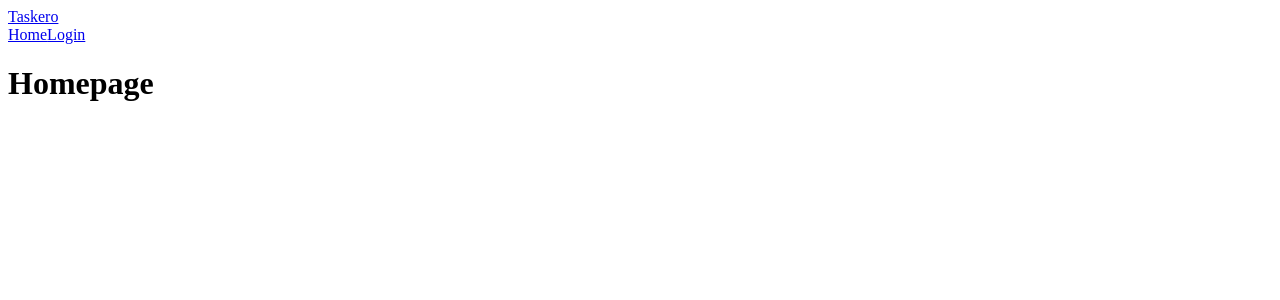
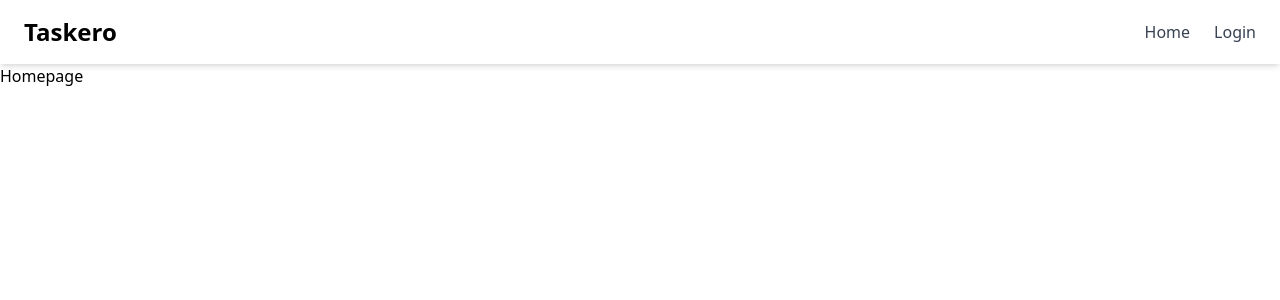
Before and after one commit to raheel185/Taskero, a React (Create React App) app in the folder client/: page / in a window 1280 px wide. Shown: the top 300 px of the page. Built offline with nearby package versions, Linux system fonts and the light colour scheme.

Commit message:
Tailwind CSS Installed

```diff
--- a/client/package.json
+++ b/client/package.json
@@ -36,8 +36,7 @@
     ]
   },
   "devDependencies": {
-    "autoprefixer": "^10.4.21",
-    "postcss": "^8.5.6",
-    "tailwindcss": "^4.1.12"
+    "postcss-cli": "^11.0.1",
+    "tailwindcss": "^3.4.17"
   }
 }
--- a/client/src/components/navbar.jsx
+++ b/client/src/components/navbar.jsx
@@ -6,7 +6,7 @@ const Navbar = () => {
     <nav className="bg-white shadow-md px-6 py-4 flex justify-between items-center sticky top-0 z-50">
       {/* Logo / Brand */}
       <div>
-        <Link to="/" className="text-2xl font-bold text-blue-600 hover:text-blue-800">
+        <Link to="/" className="text-2xl font-bold text-black-600 hover:text-blue-800">
           Taskero
         </Link>
       </div>
--- /dev/null
+++ b/client/tailwind.config.js
@@ -0,0 +1,8 @@
+/** @type {import('tailwindcss').Config} */
+module.exports = {
+  content: ["./src/**/*.{js,jsx,ts,tsx}"],
+  theme: {
+    extend: {},
+  },
+  plugins: [],
+};
```
Also changed, not shown: 1 other file (tests, documents, lock files or other folders).
